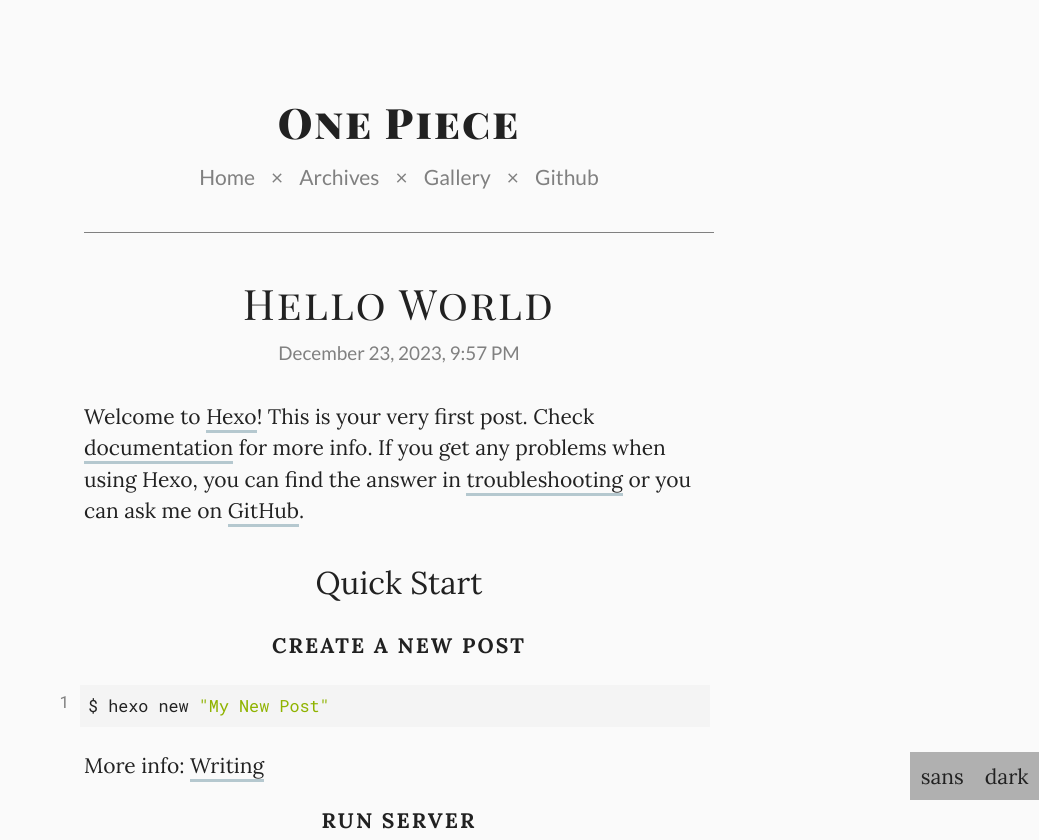
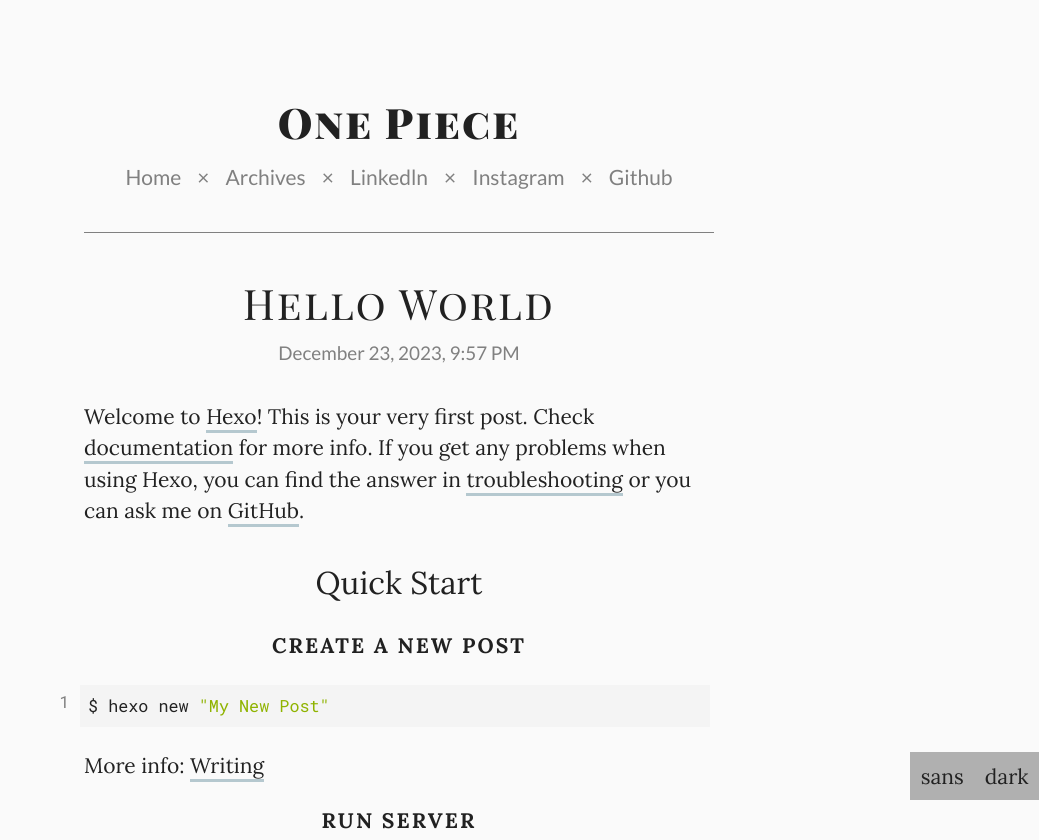
Before and after one commit to Superone77/superone77.github.io, a plain HTML site: page 2023/12/23/hello-world/index.html in a window 1280 px wide. Shown: the top 840 px of the page, without its empty margins (241-1280 px from the left). Drawn offline with Linux system fonts and the light colour scheme.

Commit message:
Site updated: 2023-12-24 12:30:42

```diff
--- a/2023/12/23/hello-world/index.html
+++ b/2023/12/23/hello-world/index.html
@@ -47,7 +47,12 @@
 
         <span class="nav-spacer">×</span>
 
-      <a class="nav-link" target="_blank" rel="noopener" href="https://super-one-gallery.github.io/">Gallery</a>
+      <a class="nav-link" target="_blank" rel="noopener" href="https://www.linkedin.com/in/wanqi-yang-70a029183/">Linkedln</a>
+
+
+        <span class="nav-spacer">×</span>
+
+      <a class="nav-link" target="_blank" rel="noopener" href="https://www.instagram.com/superone.77/">Instagram</a>
 
 
         <span class="nav-spacer">×</span>
```
Also changed, not shown: 2023/12/23/post20231223/index.html (+6 -1 lines), archives/2023/12/index.html (+6 -1 lines), archives/2023/index.html (+6 -1 lines), archives/index.html (+6 -1 lines), index.html (+6 -1 lines).
